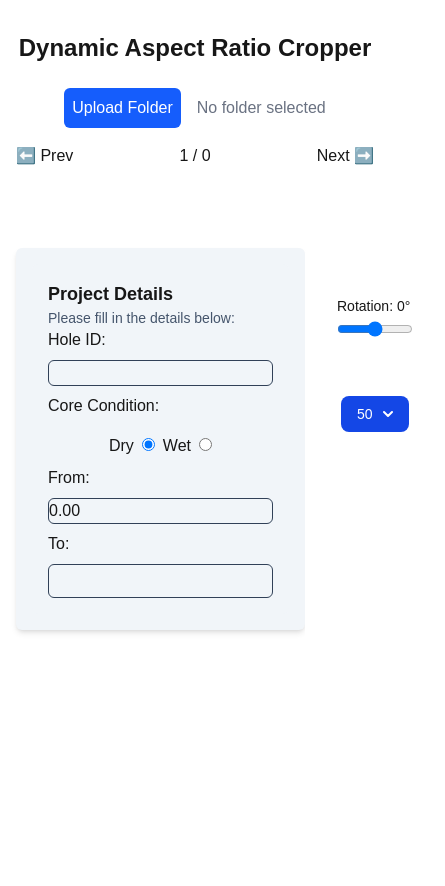
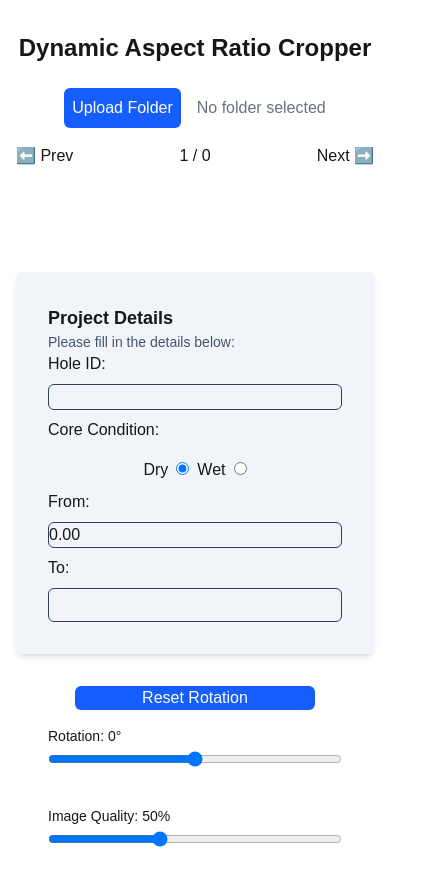
Before and after one commit to Calles98/Image-Cropping, a Next.js app in the folder frontend/: page / in a window 390 px wide. Shown: the top 886 px of the page, 445 px wide, since content can reach past the window. Before the commit the page ends 844 px from the top, so only its background shows below. Built offline with nearby package versions, Linux system fonts and the light colour scheme.

Commit message:
Fixed minor issues and added a rotation reset button

```diff
--- a/frontend/src/app/page.js
+++ b/frontend/src/app/page.js
@@ -7,24 +7,21 @@ import Dropdown from "@/components/Dropdown";
 import Form from "@/components/Form";
 import RectCropper from "@/components/RectCropper";
 import Button from "@/components/Button";
+import RangePicker from "@/components/RangePicker";
 
 export default function Home() {
   const [images, setImages] = useState([]);
   const [image, setImage] = useState(null);
+  const [imageFiles, setImageFiles] = useState([]);
   const [currentIndex, setCurrentIndex] = useState(0);
-  const [imageFiles, setImagedFiles] = useState([]);
-  const [imageCount, setImageCount] = useState(0);
   const [croppedItems, setCroppedItems] = useState([]);
   const [folderName, setFolderName] = useState("");
-  const [crop, setCrop] = useState({ x: 0, y: 0 });
-  const [zoom, setZoom] = useState(1);
   const [cropRect, setCropRect] = useState(null);
-  const [croppedImageUrl, setCroppedImageUrl] = useState(null);
   const [aspectWidth, setAspectWidth] = useState(4);
   const [aspectHeight, setAspectHeight] = useState(3);
   const [rotation, setRotation] = useState(0);
   const [cornerPoints, setCornerPoints] = useState([]);
-  const [currentValue, setCurrentValue] = useState(50); // Default quality value
+  const [qualityValue, setQualityValue] = useState(50); // Default quality value
   // Additional form fields
   const [condition, setCondition] = useState("D");
   const [holeId, setHoleId] = useState("");
@@ -46,7 +43,7 @@ export default function Home() {
       );
     if (files.length === 0) return;
     setImages(files);
-    setImagedFiles(files);
+    setImageFiles(files);
     setFolderName(files[0].webkitRelativePath.split("/")[0]);
     setCurrentIndex(0);
     loadImage(files[0]);
@@ -67,7 +64,7 @@ export default function Home() {
     const formData = new FormData();
     for (let i = 0; i < images.length; i++) {
       formData.append("images", images[i]);
-      formData.append("quality", currentValue);
+      formData.append("quality", qualityValue);
     }
 
     console.log([...formData]);
@@ -125,7 +122,7 @@ export default function Home() {
       holeId,
       from,
       to,
-      currentValue,
+      qualityValue,
       condition,
       rotation,
       x: cropRect.x,
@@ -156,7 +153,7 @@ export default function Home() {
       formData.append(prefix + "hole-id", item.holeId.toUpperCase());
       formData.append(prefix + "from", item.from);
       formData.append(prefix + "to", item.to);
-      formData.append(prefix + "quality", item.currentValue);
+      formData.append(prefix + "quality", item.qualityValue);
       formData.append(prefix + "condition", item.condition);
       formData.append(prefix + "rotation", item.rotation);
       formData.append(prefix + "x", item.x);
@@ -195,7 +192,7 @@ export default function Home() {
   //console.log(cornerPoints);
 
   const handleValueChange = (value) => {
-    setCurrentValue(value);
+    setQualityValue(value);
   };
 
   const handleCropComplete = useCallback(
@@ -213,7 +210,8 @@ export default function Home() {
     [setCornerPoints]
   ); // Include any dependency actually used inside
   return (
-    <div className="max-w-3xl mx-auto px-4 py-8 space-y-6">
+    <div className="max-w-5xl mx-auto px-4 py-8 space-y-6">
+      {/* Title */}
       <h1 className="text-2xl font-bold text-center">
         Dynamic Aspect Ratio Cropper
       </h1>
@@ -222,7 +220,6 @@ export default function Home() {
       <div className="mb-4 flex items-center justify-center">
         <input
           type="file"
-          // accept="image/*"
           webkitdirectory="true"
           directory="true"
           multiple
@@ -262,23 +259,11 @@ export default function Home() {
         </button>
       </div>
 
-      <div className="flex flex-col">
-        <div className="flex overflow-hidden justify-center items-center">
+      {/* Image + Controls */}
+      <div className="flex flex-col md:flex-row md:space-x-4 space-y-4 md:space-y-0 justify-center items-start">
+        {/* Preview */}
         {image && (
-            // <div className="relative w-full aspect-[9/10] bg-black border rounded-md">
-            <div className="w-full max-w-[450px] md:max-w-[1450px] h-full rounded-md overflow-hidden bg-black shadow">
-              {" "}
-              {/* <Cropper
-                image={image}
-                crop={crop}
-                zoom={zoom}
-                aspect={aspect}
-                onCropChange={setCrop}
-                onZoomChange={setZoom}
-                rotation={rotation}
-                onRotationChange={setRotation}
-                onCropComplete={onCropComplete}
-              />  */}
+          <div className="w-full max-w-[450px] md:max-w-[1450px] aspect-[9/10] rounded-md overflow-hidden bg-black shadow mx-auto">
             <RectCropper
               imageUrl={image}
               onCropComplete={(crop) => {
@@ -293,22 +278,53 @@ export default function Home() {
             />
           </div>
         )}
+
+        {/* Form and Controls (Desktop) */}
+        <div className="hidden md:flex flex-col space-y-4 ml-4">
+          <div className="hidden md:flex">
+            <div className="flex flex-col justify-center items-stretch w-full m-4">
+              {image && (
+                <Button
+                  handler={handleAutomaticCrop}
+                  color="green"
+                  text="Automatic Crop"
+                />
+              )}
+            </div>
           </div>
 
-        <div className="flex">
-          <div className="flex flex-col md:flex-row justify-center items-center space-y-3 md:space-y-0 md:space-x-5 w-full m-4">
+          <div className="bg-slate-100 p-4 rounded-md shadow-md">
+            <Form
+              condition={condition}
+              setCondition={setCondition}
+              holeId={holeId}
+              setHoleId={setHoleId}
+              from={from}
+              setFrom={setFrom}
+              to={to}
+              setTo={setTo}
+            />
+          </div>
+          <div className="flex flex-col">
+            {/* Buttons */}
+            <div className="hidden md:flex">
+              <div className="flex flex-col justify-center items-stretch gap-3 md:gap-5 w-full m-4">
                 {[
+                  {
+                    text: "Add image",
+                    handler: handleSingleCrop,
+                    color: "blue",
+                  },
                   {
                     text: "Crop & Download",
                     handler: handleFinalDownload,
                     color: "blue",
                   },
                   {
-                text: "Automatic Crop",
-                handler: handleAutomaticCrop,
-                color: "green",
+                    text: "Reset Rotation",
+                    handler: () => setRotation(0),
+                    color: "blue",
                   },
-              { text: "Add image", handler: handleSingleCrop, color: "blue" },
                 ].map(
                   (btn, idx) =>
                     image && (
@@ -322,44 +338,70 @@ export default function Home() {
                 )}
               </div>
             </div>
+
+            <div className="flex flex-row space-x-3 items-start">
+              <div className="w-full md:w-1/2 p-4 space-y-4">
+                <label className="block mb-1 text-sm font-medium">
+                  Rotation: {rotation}°
+                </label>
+                <input
+                  type="range"
+                  min="-180"
+                  max="180"
+                  value={rotation}
+                  onChange={(e) => setRotation(Number(e.target.value))}
+                  className="w-full hover:cursor-ew-resize"
+                />
+              </div>
+              <div className="pt-[26px]">
+                <Dropdown
+                  currentValue={qualityValue}
+                  handleValueChange={handleValueChange}
+                />
+              </div>
+            </div>
+          </div>
+        </div>
       </div>
 
-      <div className="flex flex-col md:flex-row justify-center gap-6 h-auto">
-        {/* Left: Cropper */}
-        {/*  <div className="flex-[2] overflow-hidden max-h-[90vh]">
-          {image && (
-            // <div className="relative w-full aspect-[9/10] bg-black border rounded-md">
-            <div className="rounded-md overflow-hidden"> */}
-        {/* <Cropper
-                image={image}
-                crop={crop}
-                zoom={zoom}
-                aspect={aspect}
-                onCropChange={setCrop}
-                onZoomChange={setZoom}
-                rotation={rotation}
-                onRotationChange={setRotation}
-                onCropComplete={onCropComplete}
-              />  */}
-        {/* <RectCropper
-                imageUrl={image}
-                onCropComplete={(crop) => {
-                  setCropRect({
-                    x: crop.x,
-                    y: crop.y,
-                    w: crop.width,
-                    h: crop.height,
-                  });
-                }}
-                rotation={rotation}
+      {/* Buttons */}
+      <div className="flex md:hidden">
+        <div className="flex flex-col md:flex-row justify-center items-stretch gap-3 md:gap-5 w-full m-4">
+          {[
+            {
+              text: "Automatic Crop",
+              handler: handleAutomaticCrop,
+              color: "green",
+            },
+            {
+              text: "Add image",
+              handler: handleSingleCrop,
+              color: "blue",
+            },
+            {
+              text: "Crop & Download",
+              handler: handleFinalDownload,
+              color: "blue",
+            },
+          ].map(
+            (btn, idx) =>
+              image && (
+                <Button
+                  handler={btn.handler}
+                  color={btn.color}
+                  text={btn.text}
+                  key={idx}
                 />
+              )
+          )}
         </div>
-          )}
-        </div> */}
-        {/* Right: Controls */}
-        <div className="flex w-full lg:w-[400px] space-y-4">
-          {/* Form, aspect, controls, dropdowns */}
-          <div className="bg-slate-100 p-4 rounded-md shadow-md">
+      </div>
+
+      {/* Controls for Mobile */}
+      <div className="flex flex-col md:hidden justify-center gap-6 h-auto">
+        <div className="flex flex-col w-full gap-4">
+          {/* Mobile Form */}
+          <div className="flex-[2] bg-slate-100 p-4 rounded-md shadow-md">
             <Form
               condition={condition}
               setCondition={setCondition}
@@ -372,78 +414,48 @@ export default function Home() {
             />
           </div>
 
+          {/* Mobile Controls */}
           <div className="flex-1 bg-white p-4 rounded-md space-y-4">
-            {/* Left Panel – Aspect & Quality */}
-            <div className="w-full md:w-1/2 p-4 space-y-4">
-              <div className="flex flex-col sm:flex-row gap-4">
-                <div className="my-4">
-                  <label className="block mb-1 text-sm font-medium">
-                    Rotation: {rotation}°
-                  </label>
-                  <input
-                    type="range"
-                    min="-180"
-                    max="180"
-                    value={rotation}
-                    onChange={(e) => setRotation(Number(e.target.value))}
-                    className="w-full hover:cursor-ew-resize"
+            <div className="flex flex-col md:flex-row">
+              <Button
+                handler={() => setRotation(0)}
+                color="blue"
+                text="Reset Rotation"
               />
-                </div>
-              </div>
-            </div>
-            <div className="flex flex-1 m-5 justify-center items-center">
-              <Dropdown
-                currentValue={currentValue}
-                handleValueChange={handleValueChange}
+              {[
+                {
+                  label: "Rotation: {rotation}°",
+                  value: rotation,
+                  min: -180,
+                  max: 180,
+                  step: 1,
+                  onChange: (e) => setRotation(Number(e.target.value)),
+                },
+                {
+                  label: "Image Quality: {qualityValue}%",
+                  value: qualityValue,
+                  min: 20,
+                  max: 100,
+                  step: 10,
+                  onChange: (e) => setQualityValue(Number(e.target.value)),
+                },
+              ].map((picker, idx) => (
+                <RangePicker
+                  key={idx}
+                  label={picker.label
+                    .replace("{rotation}", rotation)
+                    .replace("{qualityValue}", qualityValue)}
+                  min={picker.min}
+                  max={picker.max}
+                  step={picker.step}
+                  value={picker.value}
+                  onChange={picker.onChange}
                 />
+              ))}
             </div>
           </div>
         </div>
       </div>
-
-      {/* Crop Button */}
-      {/* {cropRect && (
-        <div className="text-center">
-          <button
-            onClick={handleFinalDownload}
-            className="bg-blue-600 hover:bg-blue-700 text-white px-6 py-2 rounded hover:cursor-pointer"
-          >
-            Crop & Download
-          </button>
-        </div>
-      )}
-
-      <div className="text-center">
-        <button
-          onClick={handleAutomaticCrop}
-          className="bg-green-600 hover:bg-green-700 text-white px-6 py-2 rounded"
-        >
-          Automatic Crop
-        </button>
-      </div>
-
-      {cropRect && (
-        <div className="text-center">
-          <button
-            onClick={handleSingleCrop}
-            className="bg-blue-600 hover:bg-blue-700 text-white px-6 py-2 rounded hover:cursor-pointer"
-          >
-            Add image
-          </button>
-        </div>
-      )} */}
-
-      {/* Preview */}
-      {/*  {croppedImageUrl && (
-        <div className="text-center">
-          <h3 className="text-lg font-semibold mt-4">Cropped Preview</h3>
-          <img
-            src={croppedImageUrl}
-            alt="Cropped"
-            className="inline-block mt-2 border rounded max-w-full"
-          />
-        </div>
-      )} */}
     </div>
   );
 }
--- a/frontend/src/components/Button.jsx
+++ b/frontend/src/components/Button.jsx
@@ -2,10 +2,10 @@ import React from 'react'
 
 function Button({ handler, color = 'blue', text = 'Click Me' }) {
   return (
-    <div className="text-center">
+    <div className="w-full text-center">
               <button
                 onClick={handler}
-                className={`bg-${color}-600 hover:bg-${color}-700 text-white px-10 rounded-md hover:cursor-pointer`}
+                className={`w-full max-w-[240px] bg-${color}-600 hover:bg-${color}-700 text-white px-10 rounded-md hover:cursor-pointer`}
               >
                 { text }
               </button>
--- /dev/null
+++ b/frontend/src/components/RangePicker.jsx
@@ -0,0 +1,20 @@
+import React from 'react'
+
+function RangePicker({label, min, max, step, value, onChange}) {
+  return (
+    <div className='w-full p-4 space-y-4'>
+        <label className="block mb-1 text-sm font-medium">{label}</label>
+        <input
+            type="range"
+            min={min}
+            max={max}
+            step={step}
+            value={value}
+            onChange={onChange}
+            className='w-full hover:cursor-ew-resize'
+        />
+    </div>
+  )
+}
+
+export default RangePicker
```
Also changed, not shown: 1 other file (tests, documents, lock files or other folders). Lines whose indentation alone changed are shown as unchanged.
